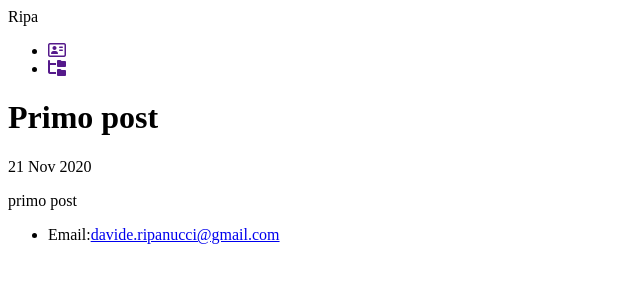
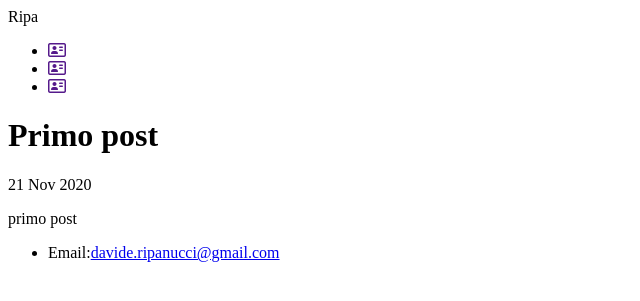
Before and after one commit to ripa001/ripa001.github.io, a Jekyll site: the page built from _posts/2020-11-21-primo.md, in a window 1280 px wide. Shown: the top 301 px of the page, without its empty margins (0-640 px from the left). Built offline with Jekyll 4.4.1, drawn with Linux system fonts in a browser that asks for light colours; nearby versions of some CDN libraries.

Commit message:
Update default.html

```diff
--- a/_layouts/default.html
+++ b/_layouts/default.html
@@ -23,7 +23,9 @@
 					</div>
 					<ul>
 						<li><a href=""><i class="far fa-address-card"></i></a></li>
-						<li><a href=""><i class="fas fa-folder-tree"></i></a></li>
+						<li><a href=""><i class="far fa-address-card"></i></a></li>
+						<li><a href=""><i class="far fa-address-card"></i></a></li>
+
 					</ul>
 				</div>
 			</div>
```
